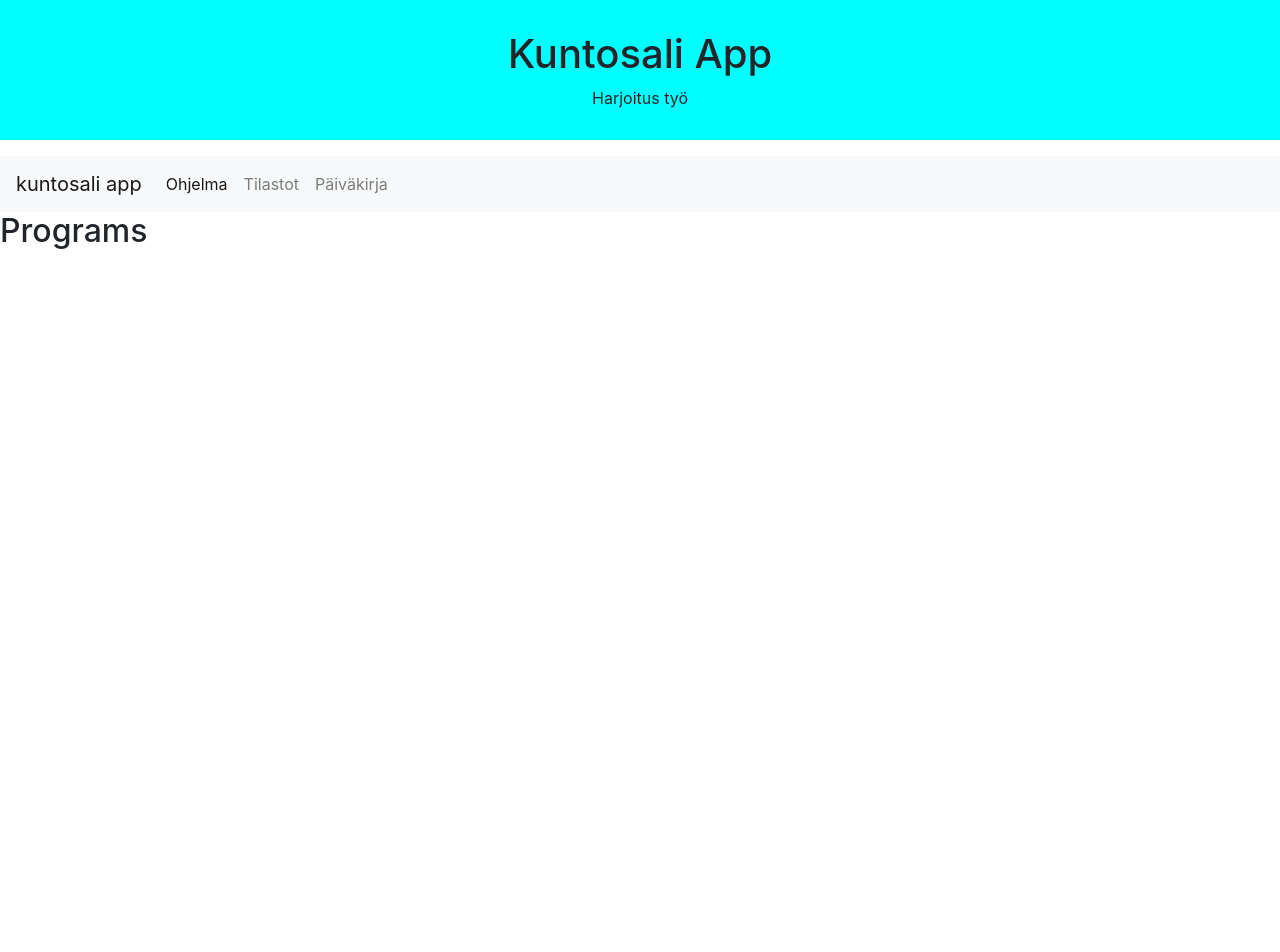
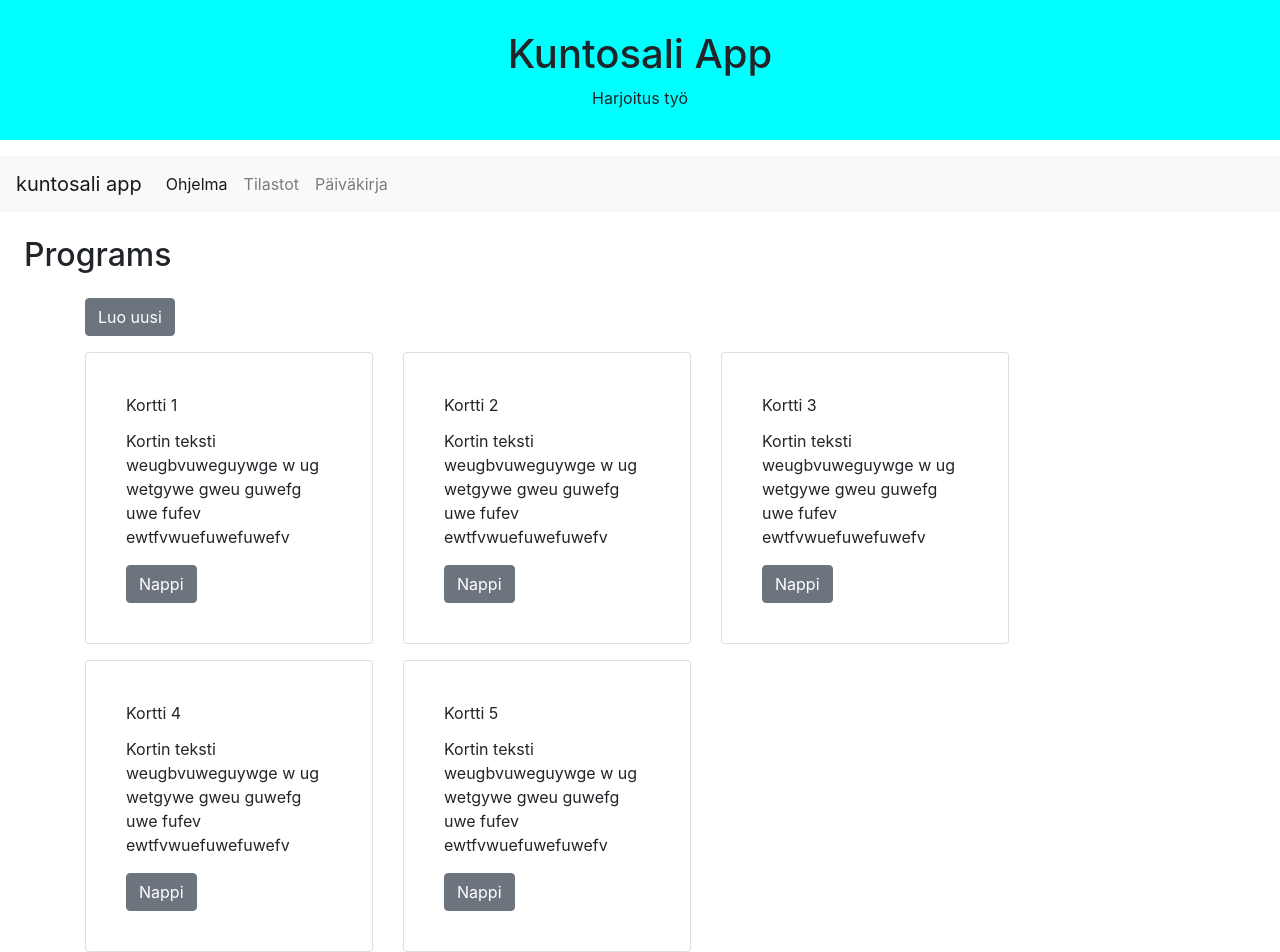
Before and after one commit to Niko-Snellman/kuntosali-app, a React (Create React App) app: page /ohjelmat in a window 1280 px wide. Shown: the top 952 px of the page. Before the commit the page ends 800 px from the top, so only its background shows below. Built offline with nearby package versions, Linux system fonts and the light colour scheme.

Commit message:
Update Programs.js
Ptograms komponenttiin luotu nappi. Ja kovakoodatut kortit ohjelmia varten.

```diff
--- a/src/components/routes/programs/Programs.js
+++ b/src/components/routes/programs/Programs.js
@@ -1,9 +1,90 @@
 import React from "react";
+import {
+  Card,
+  CardTitle,
+  CardText,
+  Button,
+  Container,
+  Row,
+  Col,
+  CardBody,
+} from "reactstrap";
 
 const Programs = () => {
   return (
     <div>
-      <h2>Programs</h2>
+      <h2 className="m-4">Programs</h2>
+
+      <Container className="mt-4">
+        <Row>
+          <Col className="mb-3">
+            <Button>Luo uusi</Button>
+          </Col>
+        </Row>
+
+        <Row>
+          <Col xs="auto" className="mb-3">
+            <Card body outline style={{ width: "18rem" }}>
+              <CardBody>
+                <CardTitle>Kortti 1</CardTitle>
+                <CardText>
+                  Kortin teksti weugbvuweguywge w ug wetgywe gweu guwefg uwe
+                  fufev ewtfvwuefuwefuwefv
+                </CardText>
+                <Button>Nappi</Button>
+              </CardBody>
+            </Card>
+          </Col>
+          <Col xs="auto" className="mb-3">
+            <Card body outline style={{ width: "18rem" }}>
+              <CardBody>
+                <CardTitle>Kortti 2</CardTitle>
+                <CardText>
+                  Kortin teksti weugbvuweguywge w ug wetgywe gweu guwefg uwe
+                  fufev ewtfvwuefuwefuwefv
+                </CardText>
+                <Button>Nappi</Button>
+              </CardBody>
+            </Card>
+          </Col>
+          <Col xs="auto" className="mb-3">
+            <Card body outline style={{ width: "18rem" }}>
+              <CardBody>
+                <CardTitle>Kortti 3</CardTitle>
+                <CardText>
+                  Kortin teksti weugbvuweguywge w ug wetgywe gweu guwefg uwe
+                  fufev ewtfvwuefuwefuwefv
+                </CardText>
+                <Button>Nappi</Button>
+              </CardBody>
+            </Card>
+          </Col>
+          <Col xs="auto" className="mb-3">
+            <Card body outline style={{ width: "18rem" }}>
+              <CardBody>
+                <CardTitle>Kortti 4</CardTitle>
+                <CardText>
+                  Kortin teksti weugbvuweguywge w ug wetgywe gweu guwefg uwe
+                  fufev ewtfvwuefuwefuwefv
+                </CardText>
+                <Button>Nappi</Button>
+              </CardBody>
+            </Card>
+          </Col>
+          <Col xs="auto" className="mb-3">
+            <Card body outline style={{ width: "18rem" }}>
+              <CardBody>
+                <CardTitle>Kortti 5</CardTitle>
+                <CardText>
+                  Kortin teksti weugbvuweguywge w ug wetgywe gweu guwefg uwe
+                  fufev ewtfvwuefuwefuwefv
+                </CardText>
+                <Button>Nappi</Button>
+              </CardBody>
+            </Card>
+          </Col>
+        </Row>
+      </Container>
     </div>
   );
 };
```
